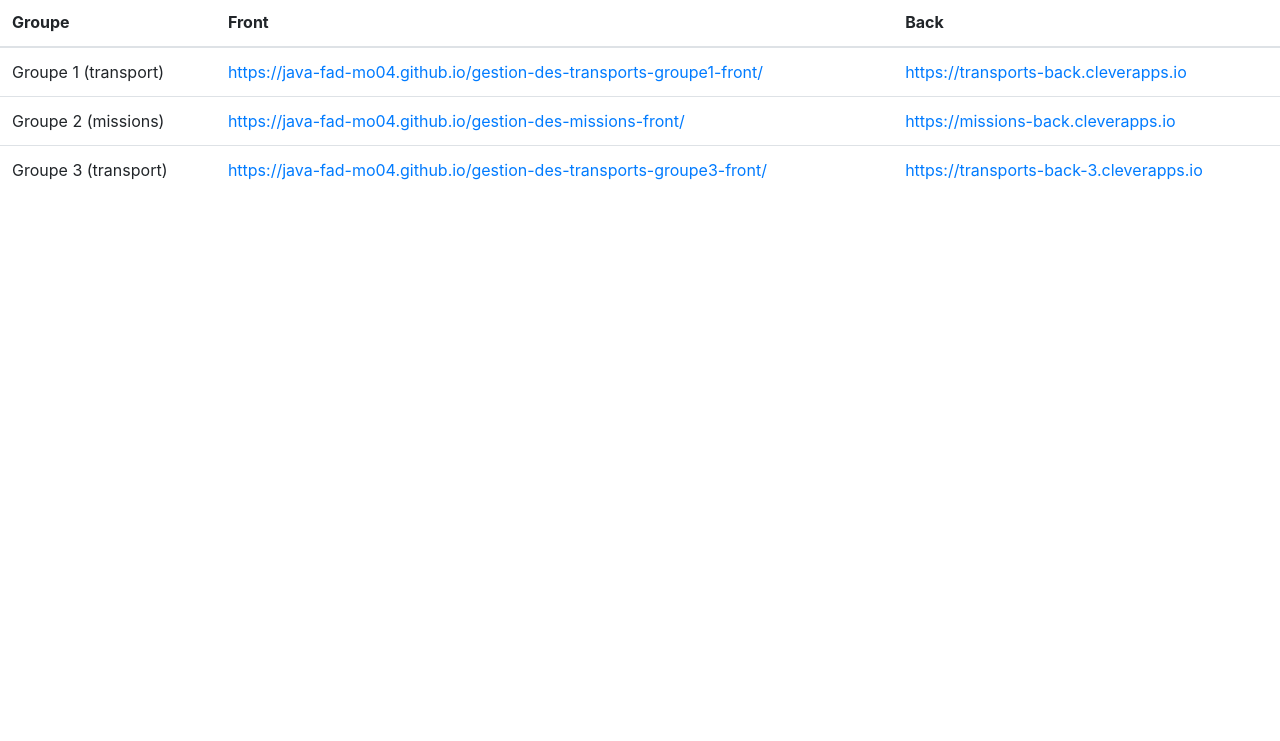
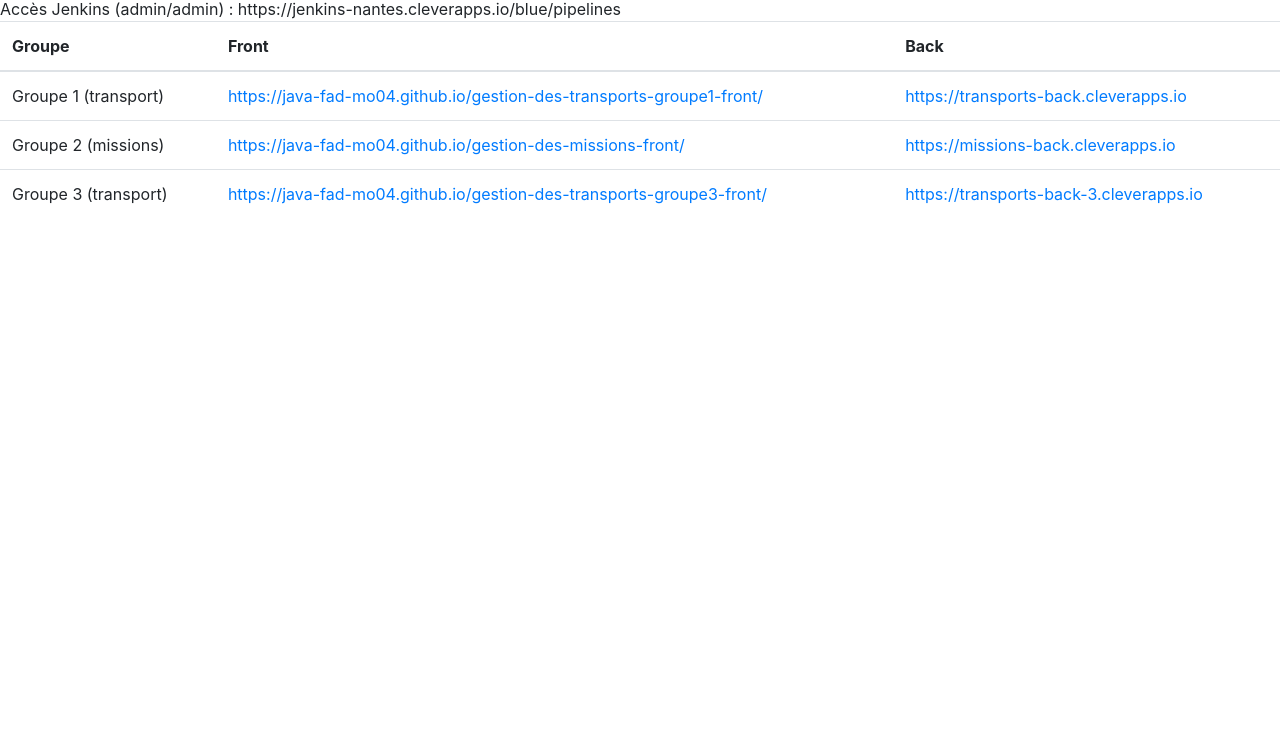
Before and after one commit to java-fad-mo04/overview, a plain HTML site: page index.html in a window 1280 px wide. Shown: the part 59-800 px from the top of the page. Drawn offline with nearby package versions, Linux system fonts and the light colour scheme.

Commit message:
Update index.html

```diff
--- a/index.html
+++ b/index.html
@@ -9,6 +9,8 @@
 <body>
 
     <h1>Applications</h1>
+
+    Accès Jenkins (admin/admin) : https://jenkins-nantes.cleverapps.io/blue/pipelines
 
     <table class="table">
         <thead>
```
